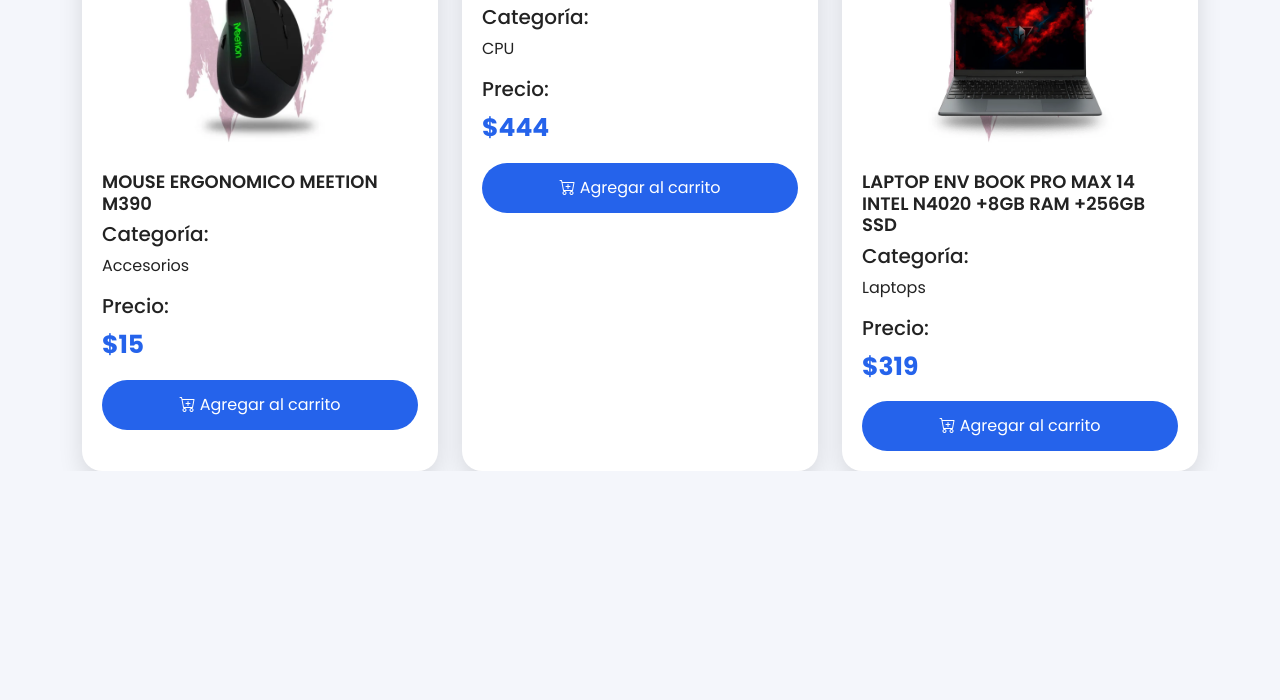
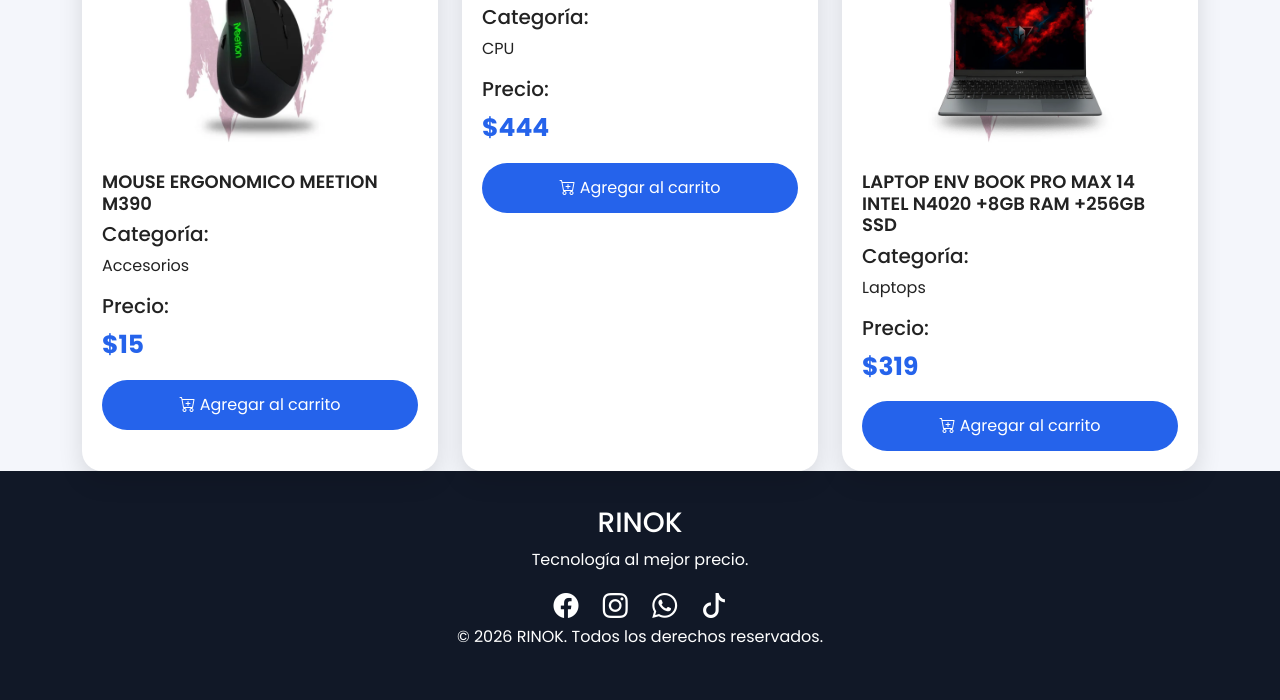
Before and after one commit to revelo2026-ux/proyectoFinal, a plain HTML site: page productos.html in a window 1280 px wide. Shown: the part 1062-1762 px from the top of the page. Before the commit the page ends 1533 px from the top, so only its background shows below. Drawn offline with nearby package versions, Linux system fonts and the light colour scheme.

Commit message:
document:se agrega el pie de pagina a productos.html

```diff
--- a/productos.html
+++ b/productos.html
@@ -789,4 +789,44 @@
 
 </body>
 
+<footer>
+
+        <div class="container">
+
+            <h3>
+
+                RINOK
+
+            </h3>
+
+            <p>
+
+                Tecnología al mejor precio.
+
+            </p>
+
+            <div class="redes">
+
+                <i class="bi bi-facebook"></i>
+
+                <i class="bi bi-instagram"></i>
+
+                <i class="bi bi-whatsapp"></i>
+
+                <i class="bi bi-tiktok"></i>
+
+            </div>
+
+            <p>
+
+                © 2026 RINOK.
+
+                Todos los derechos reservados.
+
+            </p>
+
+        </div>
+
+    </footer>
+
 </html>
```
